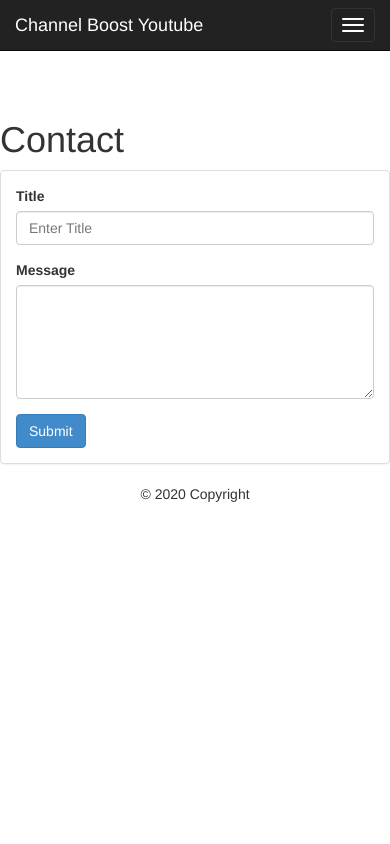
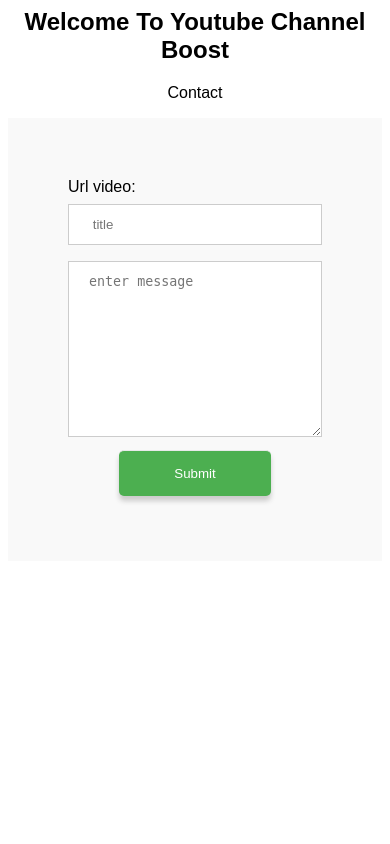
Before and after one commit to Mahelp/003-youtube_boost_views, a PHP site: page /contact.php in a window 390 px wide. Run offline with PHP 8.4, Linux system fonts and the light colour scheme.

Commit message:
menu responsive :ok relookage divers

```diff
--- a/activation.php
+++ b/activation.php
@@ -36,7 +36,7 @@
    if($cle == $clebdd) // On compare nos deux clés
      {
         // Si elles correspondent on active le compte !
-        echo "Your account has been activated !";
+        echo "Your account has been activated !"."please click here to login"."<a href=\"login.php\">Login page</a>";
 
         // La requête qui va passer notre champ actif de 0 à 1
         $stmt = $dbco->prepare("UPDATE youtube_user SET actif = 1 WHERE email like :email ");
--- a/contact.php
+++ b/contact.php
@@ -1,166 +1,119 @@
-<?php
- session_start();
-?>
-<!DOCTYPE html>
-<html lang="en">
+<html>
 <head>
-    <meta charset="utf-8">
-    <meta http-equiv="X-UA-Compatible" content="IE=edge">
 <meta name="viewport" content="width=device-width, initial-scale=1">
+<link rel="icon" href="favicon.png" type="image/gif" sizes="16x16">
+<style>
+body ,html{font-family: Arial, Helvetica, sans-serif;;}
+form{
+    width:fit-content;
+    padding: 60px;
 
 
-    <title>Navigation Tab</title>
-    <link rel="icon" href="favicon.png" type="image/gif" sizes="16x16">
-    <!-- Bootstrap core CSS -->
-    <link href="css/bootstrap.css" rel="stylesheet">
+    height:fit-content;
+    margin:0 auto;
+    margin-top: 2%;
+    background-color: #f9f9f9
+}
+/* Full-width input fields */
+.form-control {
+  width: 100%;
+  padding: 12px 20px;
+  margin: 8px 0;
+  display: inline-block;
+  border: 1px solid #ccc;
+  box-sizing: border-box;
+}
 
-    <style>
-    body{
-      padding-top: 100px;
+/* Set a style for all buttons */
+button{
+  background-color: #4CAF50;
+  color: white;
+  border: none;
+  cursor: pointer;
+  width: 60%;
+  margin: 5px auto;
+  padding: 15px;
+      box-shadow: 0px 5px 5px #ccc;
+      border-radius: 5px;
+      border-top: 1px solid #e9e9e9;
+  display:block;
+  text-align:center;
 }
-    #content{
-      padding-left: 50px;
+.signup{
+    background-color:blue;
+    margin-bottom:20px;
 }
-    </style>
-
-    <!-- HTML5 shim and Respond.js for IE8 support of HTML5 elements and media queries -->
-    <!--[if lt IE 9]>
-      <script src="https://oss.maxcdn.com/html5shiv/3.7.2/html5shiv.min.js"></script>
-      <script src="https://oss.maxcdn.com/respond/1.4.2/respond.min.js"></script>
-    <![endif]-->
+.login-box {
+      position: absolute;
+      top: 50%;
+      transform: translateY(-50%);
+      padding: 15px;
+      background-color: #fff;
+      box-shadow: 0px 5px 5px #ccc;
+      border-radius: 5px;
+      border-top: 1px solid #e9e9e9;
+    }
+button:hover,#btn-signup:hover {
+  opacity: 0.8;
+}
 
 
 
+/* Center the image and position the close button */
+.imgcontainer {
+  text-align: center;
+  margin: 24px 0 12px 0;
+  position: relative;
+}
 
-  </head>
+img.avatar {
+  width: 40%;
+  border-radius: 50%;
+}
 
-  <body>
+.container {
+  padding: 16px;
+}
 
-    <nav class="navbar navbar-inverse navbar-fixed-top">
-      <div class="container-fluid">
-        <div class="navbar-header">
-          <button type="button" class="navbar-toggle collapsed" data-toggle="collapse" data-target="#navbar" aria-expanded="false" aria-controls="navbar">
-            <span class="sr-only">Toggle navigation</span>
-            <span class="icon-bar"></span>
-            <span class="icon-bar"></span>
-            <span class="icon-bar"></span>
-          </button>
-          <a class="navbar-brand" href="index.php">Channel Boost Youtube</a>
-        </div>
-        <div id="navbar" class="collapse navbar-collapse">
+span.psw {
+  float: right;
+  padding-top: 16px;
+}
 
-          <ul class="nav navbar-nav">
-          <!--<li class="active"><a href="#">Home</a></li>-->
-            <li><a href="Faq.php">How to</a></li>
-
-          </ul>
+h2,p{
+    text-align:center;
+}
 
 
 
+/* Change styles for span and cancel button on extra small screens */
+@media screen and (max-width: 300px) {
+  span.psw {
+     display: block;
+     float: none;
+  }
 
-
-          <ul class="nav navbar-nav navbar-right">
+}
+</style>
+</head>
+<body>
 
 
 
+<h2>Welcome To Youtube Channel Boost</h2>
+    <p>Contact</p>
 
+    <form class="form-group" action="action_contact.php" method="post">
+                      <div class="form-group">
+                        <label for="title">Url video:</label>
+                        <input type="text" class="form-control" name="title"  placeholder=" title" required>
 
-
-        <li><a href="profile_todo.php"><span class="glyphicon glyphicon-user"></span> Welcome :<?php  if (isset($_SESSION['login_name'])) echo $_SESSION['login_name']; ?></a></li>
-
-        <li><a href="logout.php"><span class="glyphicon glyphicon-log-in"></span> Logout</a></li>
-
-      </ul>
-
-
-
-
-
-        </div><!--/.nav-collapse -->
+                          <!--<input type="text" class="form-control" name="message" required placeholder="enter message">-->
+                          <!--<textarea id="message" name="message" rows="20" cols="00" required placeholder="enter message">  </textarea>-->
+                          <textarea class="form-control" id="message" name="message" rows="10" cols="10" required placeholder="enter message"></textarea>
                       </div>
-    </nav>
-
-
-
-
-
-
-
-
-
-
-
-    <h1> Contact</h1>
-    <div class="panel panel-default">
-  <div class="panel-body">
-
-    <form action="action_contact.php" method="get">
-
- <div class="form-group">
-    <label for="Title">Title </label>
-    <input type="title" class="form-control" id="title"  placeholder="Enter Title">
-      </div>
-
-
-
-<div class="form-group">
-    <label for="exampleFormControlTextarea1">Message</label>
-    <textarea class="form-control" id="message" rows="5"></textarea>
-  </div>
-
-  <button type="submit" class="btn btn-primary">Submit</button>
+                      <button type="submit" class="btn btn-success btn-block">Submit</button>
              </form>
-
-
-
-
-
-</div>
-</div>
-
-
-
-
-
-
-
-
-
-
-
-
-
-
-
-
-
-
-
-
-
-
-
-
-
-
-
-
-
-
-
-<!-- Footer -->
-<footer class="page-footer font-small blue">
-
-  <!-- Copyright -->
-  <div class="footer-copyright text-center py-3">© 2020 Copyright
-
-  </div>
-  <!-- Copyright -->
-
-</footer>
-<!-- Footer -->
-<script src="js/jquery.js"></script>
-    <script src="js/script.js"></script>
 
 </body>
 </html>
--- a/signup.php
+++ b/signup.php
@@ -91,6 +91,7 @@
   }
 }
 </style>
+
 <body>
 
 <form action="action_page.php" style="border:1px solid #ccc" method="post">
@@ -109,8 +110,8 @@
     <label for="pass"><b>Password</b></label>
     <input type="password" placeholder="Enter Password" name="pass" required>
 
-    <label for="pass-repeat"><b>Repeat Password</b></label>
-    <input type="password" placeholder="Repeat Password" name="pass-repeat" required>
+    <label for="pass_repeat"><b>Repeat Password</b></label>
+    <input type="password" placeholder="Repeat Password" name="pass_repeat" required>
 
     <label>
       <input type="checkbox" checked="checked" name="remember" style="margin-bottom:15px"> Remember me
```
Also changed, not shown: Faq.php (+8 -8 lines), action_check_campaign.php (+18 -20 lines), action_contact.php (+12 -6 lines), action_login.php (+25 -8 lines), action_page.php (+18 -5 lines), index.php (+60 -51 lines), profile_todo.php (+21 -3 lines), youtube_marketing.sql (+19 -46 lines). Lines whose indentation alone changed are shown as unchanged.
